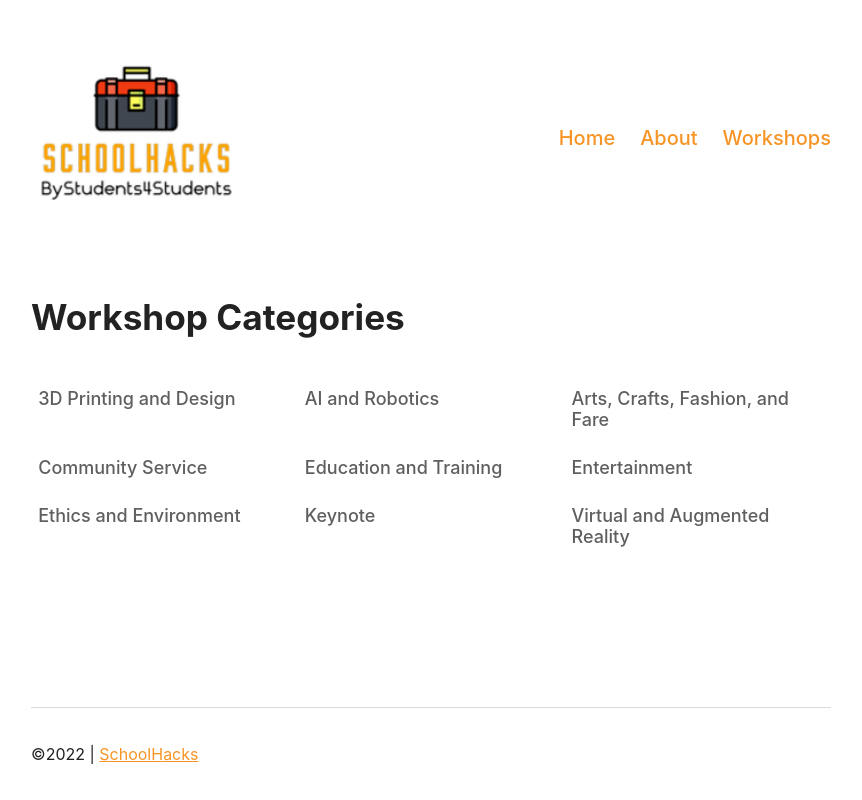
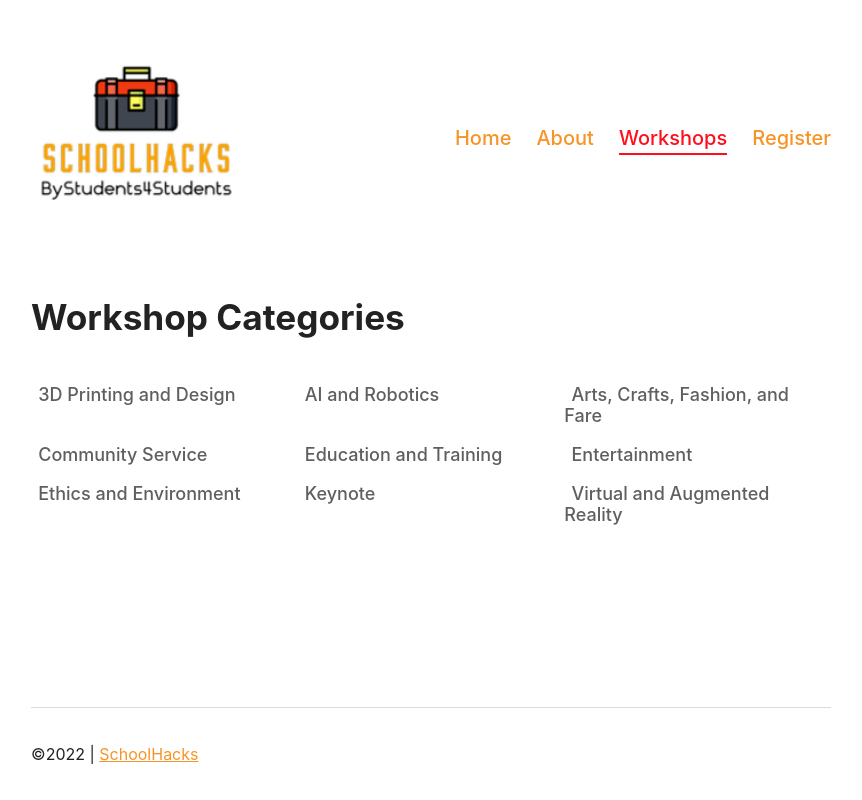
Before and after one commit to tysker/reactrouter-v6-lesson-3sem, a React (Vite) app: page /workshops in a window 1280 px wide. Shown: the whole page, without its empty margins (209-1071 px from the left). Built offline with nearby package versions, Linux system fonts and the light colour scheme.

Commit message:
lesson-07

```diff
--- a/src/components/Header.jsx
+++ b/src/components/Header.jsx
@@ -1,7 +1,8 @@
-import { Link } from "react-router-dom";
+import { Link, NavLink } from "react-router-dom";
 import logo from "../assets/schoolhacks-logo.png";
 
 export default function Header() {
+    const getClass = ({ isActive }) => (isActive ? "nav-active" : null);
 
     return (
         <header className="container">
@@ -15,9 +16,18 @@ export default function Header() {
             </Link>
 
             <nav>
-                <Link to="/" >Home</Link>
-                <Link to="/about">About</Link>
-                <Link to="/workshops">Workshops</Link>
+                <NavLink to="/" className={getClass}>
+                    Home
+                </NavLink>
+                <NavLink to="/about" className={getClass}>
+                    About
+                </NavLink>
+                <NavLink to="/workshops" className={getClass}>
+                    Workshops
+                </NavLink>
+                <NavLink to="/register" className={getClass}>
+                    Register
+                </NavLink>
             </nav>
         </header>
     );
--- a/src/components/Workshops.jsx
+++ b/src/components/Workshops.jsx
@@ -1,21 +1,27 @@
 import {getWorkshops} from "../api";
-import {Link, Outlet} from "react-router-dom";
+import {NavLink, Outlet} from "react-router-dom";
 
 export default function Workshops() {
     const workshops = getWorkshops();
     return (
         <div className="container">
             <h1>Workshop Categories</h1>
+
             <ul className="workshops">
                 {workshops.map(work => (
-                    <Link to={work.id}>
-                        <li key={work.id}>
+                    <li key={work.id}>
+                        <NavLink
+                            className={({ isActive }) =>
+                                isActive ? "workshop-active" : null
+                            }
+                            to={work.id}
+                        >
                             {work.name}
-                        </li>
-                    </Link>
+                        </NavLink>
+                    </li>
                 ))}
             </ul>
-            <Outlet/>
+            <Outlet />
         </div>
     );
 }
```
